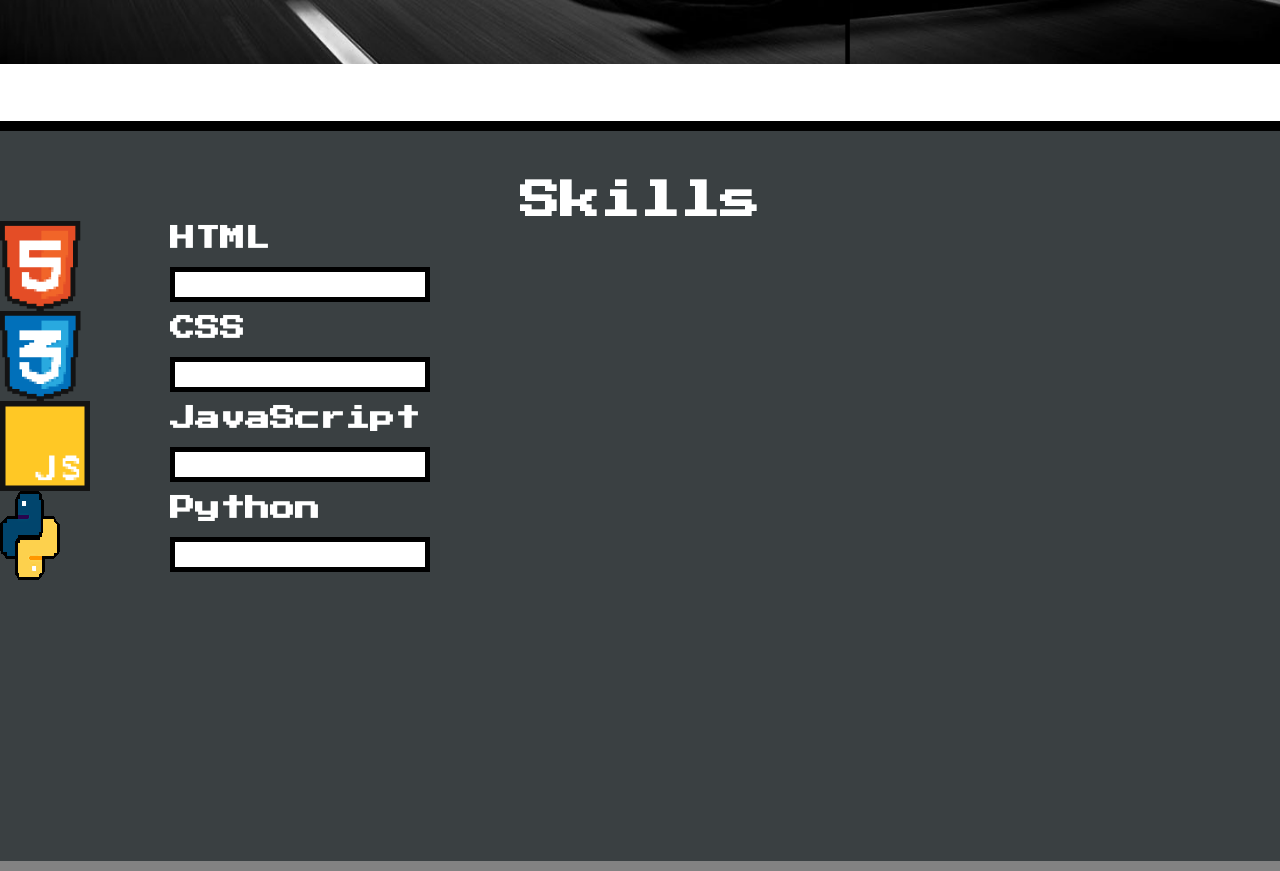
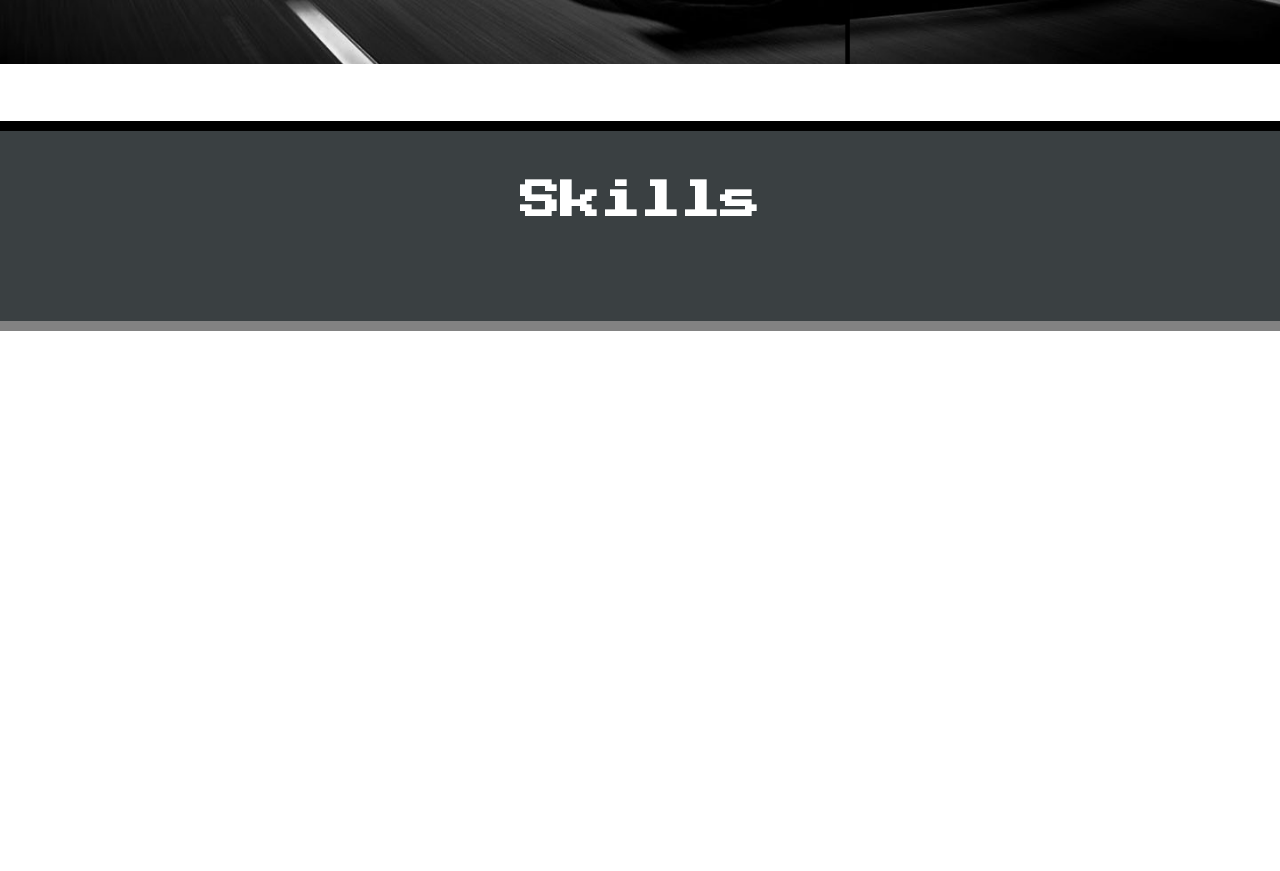
Before and after one commit to strGiorgio/html_css, a plain HTML site: page index.html in a window 1280 px wide. Shown: the part 736-1607 px from the top of the page. After the commit the page ends 1067 px from the top, so only its background shows below. Drawn offline with Linux system fonts and the light colour scheme.

Commit message:
Create section

```diff
--- a/css/components/progress-bar.css
+++ /dev/null
@@ -1,27 +0,0 @@
-.progress-bar{
-    display: flex;
-    width: 430px ;
-    height: 90px;
-    justify-content: space-between;
-}
-
-.progress-bar .title{
-    font-size: 25px;
-    margin-left: 25px;
-    margin-top: 5px;
-    margin-bottom: 16px;
-}
-
-.progress-bar .bar{
-    background-color: #FFF;
-    height: 25px;
-    width: 250px;
-    border: 5px solid #000;
-    margin-left: 25px;
-}
-
-.progress-bar .bar2{
-    display: flex;
-    flex-direction: column;
-    text-align: left;
-}
--- a/css/components/section-skills.css
+++ /dev/null
@@ -1,16 +0,0 @@
-.skills{
-    display: flex;
-    flex-direction: column;
-    background-color: #3A4042;
-    height: 740px;
-    box-sizing: border-box;
-    border-bottom: 10px solid #828282;
-    text-align: center;
-    padding-top: 50px;
-
-}
-
-.skills .title{
-    text-shadow: none;
-    color: #FFF;
-}
--- /dev/null
+++ b/css/components/section.css
@@ -0,0 +1,6 @@
+.section{
+    background-color: #3A4042;
+    padding-top: 50px;
+    padding-bottom: 100px;
+    border-bottom: 10px solid #828282;
+}
--- a/css/components/title.css
+++ b/css/components/title.css
@@ -4,3 +4,8 @@
     color: #4C5B84;
     text-shadow: 4px 4px 0 #000;
 }
+.title._second{
+    color: #FFF;
+    text-align: center;
+    text-shadow: none;
+}
--- a/index.html
+++ b/index.html
@@ -3,6 +3,8 @@
 
 <head>
     <meta charset="UTF-8">
+    <meta http-equiv="X-UA-Compatible" content="IE=edge">
+    <meta name="viewport" content="width=device-width, initial-scale=1.0">
     <title>Giorgio Álefe</title>
     <!--favicon-->
     <link rel="shortcut icon" href="favicon.ico" type="image/x-icon">
@@ -19,8 +21,8 @@
     <link rel="stylesheet" href="css/components/title.css">
     <link rel="stylesheet" href="css/components/subtitle.css">
     <link rel="stylesheet" href="css/components/box.css">
-    <link rel="stylesheet" href="css/components/section-skills.css">
-    <link rel="stylesheet" href="css/components/progress-bar.css">
+    <link rel="stylesheet" href="css/components/section.css">
+
 
 </head>
 
@@ -50,48 +52,10 @@
             </div>
         </div>
     </section>
+
     <!--Skills-->
-    <section class="skills">
-        <h1 class="title" lang="en">Skills</h1>
-        <div>
-            <div class="progress-bar">
-                <img src="assets/img/icons/ico_html5.png" alt="">
-                <div class="bar2">
-                    <h2 class="title">HTML</h2>
-                    <span class="bar"></span>
-                </div>
-
-            </div>
-
-            <div class="progress-bar">
-                <img src="assets/img/icons/ico_css3.png" alt="">
-                <div class="bar2">
-                    <h2 class="title">CSS</h2>
-                    <span class="bar"></span>
-                </div>
-            </div>
-
-            <div class="progress-bar">
-                <img src="assets/img/icons/ico_js.png" alt="">
-                <div class="bar2">
-                    <h2 class="title">JavaScript</h2>
-                    <span class="bar"></span>
-                </div>
-            </div>
-
-            <div class="progress-bar">
-                <img src="assets/img/icons/ico_python.png" alt="">
-                <div class="bar2">
-                    <h2 class="title">Python</h2>
-                    <span class="bar"></span>
-                </div>
-            </div>
-
-            </div>
-        </div>
-
-
-
+    <section class="section">
+        <h1 class="title _second">Skills</h1>
     </section>
 
 </body>
```
